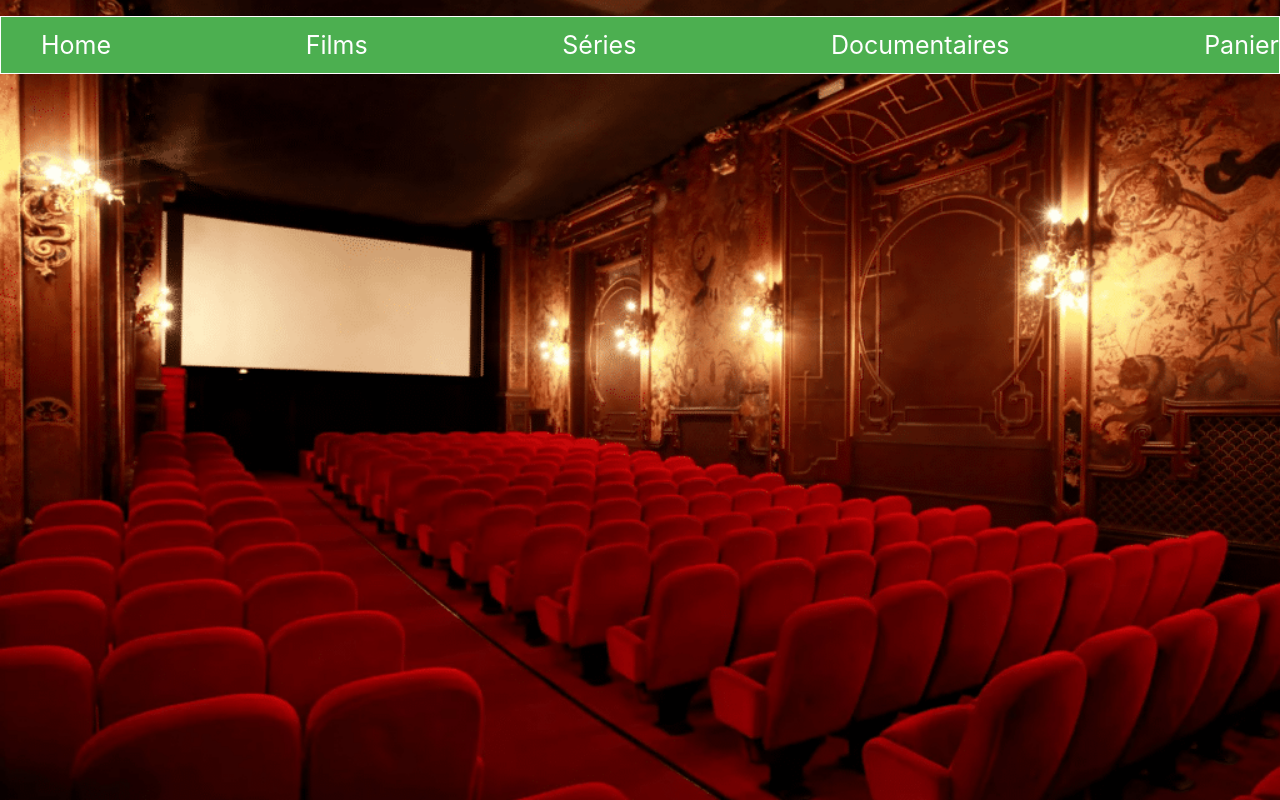
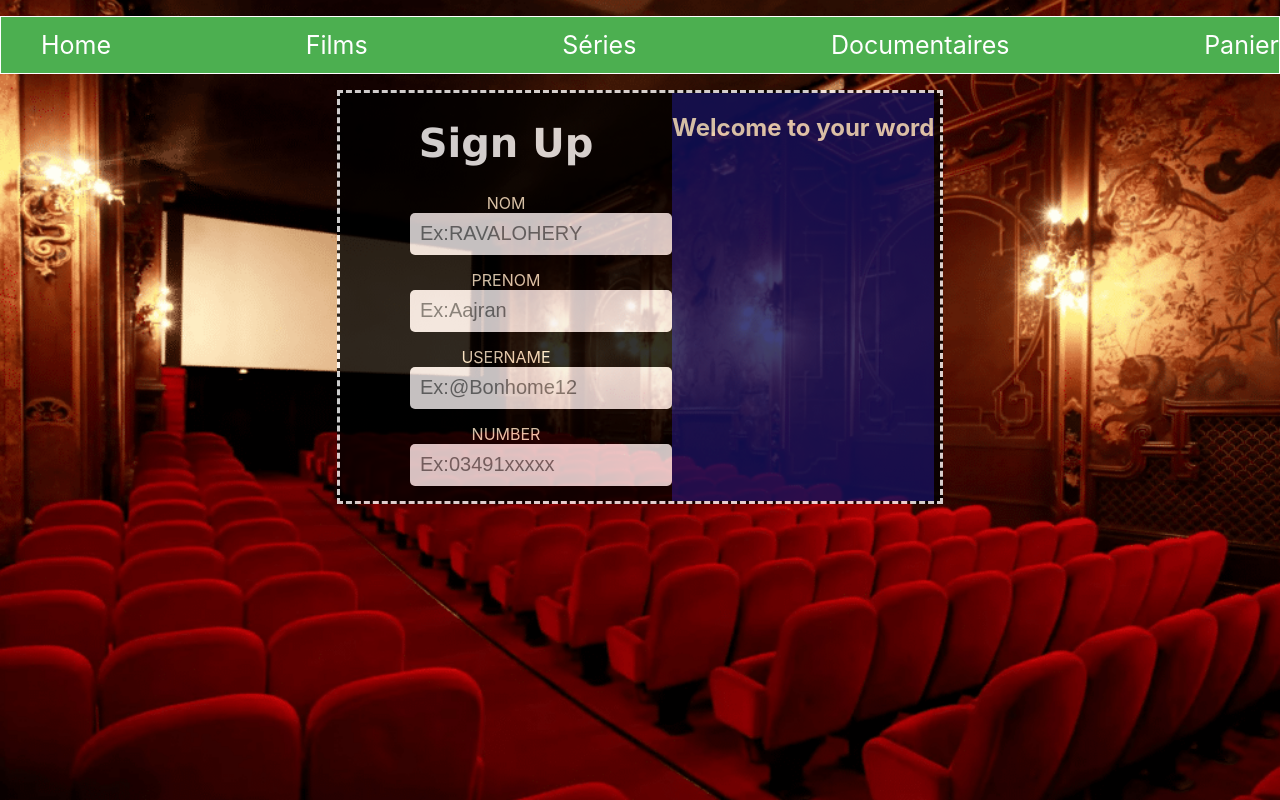
Before and after one commit to Henintsoanjara/first, a React (Create React App) app: page /COMPONENT/pages/Signin in a window 1280 px wide. Built offline with nearby package versions, Linux system fonts and the light colour scheme.

Commit message:
dernier commit

```diff
--- a/src/App.js
+++ b/src/App.js
@@ -3,6 +3,7 @@ import Home from './COMPONENT/pages/Home';
 import Menu from './Menu';
 import './CSS/App.css';
 import Login from './COMPONENT/pages/Login';
+import Signin from './COMPONENT/pages/Signin';
 function App() {
   return (
     <div>
@@ -10,6 +11,7 @@ function App() {
         <Routes>
            <Route path="/" element={<Home />} />
            <Route path='/COMPONENT/pages/Login' element={ <Login/>}/>
+           <Route path='/COMPONENT/pages/Signin' element={ <Signin/>}/>
         </Routes>
     </div>
   );
--- a/src/COMPONENT/pages/Home.js
+++ b/src/COMPONENT/pages/Home.js
@@ -7,7 +7,7 @@ export default function Home(){
             <div className="boutton">
                 <div>
                      <NavLink className="ok" id="con" to="/COMPONENT/pages/Login">Connexion</NavLink>
-                     <NavLink className="ok" id="ins">Inscription</NavLink>
+                     <NavLink className="ok" id="ins" to="/COMPONENT/pages/Signin">Inscription</NavLink>
                 </div>
             </div>
         </div>
--- /dev/null
+++ b/src/COMPONENT/pages/Signin.js
@@ -0,0 +1,23 @@
+export default function Signin(){
+    return(
+        <div className="signin">
+            <div className="divcontain">
+                <div>
+                    <h1>Sign Up</h1>
+                    <label htmlFor="anarana">NOM</label>
+                    <input type="text" className="anarana" id="anarana" placeholder="Ex:RAVALOHERY"/>
+                    <label htmlFor="fname">PRENOM</label>
+                    <input type="text" className="fname" id="fname" placeholder="Ex:Aajran"/>
+                    <label htmlFor="uname">USERNAME</label>
+                    <input type="text" className="uname" id="uname" placeholder="Ex:@Bonhome12"/>
+                    <label htmlFor="num">NUMBER</label>
+                    <input type="text" className="num" id="num" placeholder="Ex:03491xxxxx"/>
+                </div>
+                <div id="divcote">
+                        <h2>Welcome to your word</h2>
+                </div>
+            </div>
+
+        </div>
+    );
+}
--- /dev/null
+++ b/src/COMPONENT/pages/page/reception.js
@@ -0,0 +1,5 @@
+export default function Reception(){
+    return(
+        <div className="R"></div>
+    );
+}
--- a/src/CSS/App.css
+++ b/src/CSS/App.css
@@ -1,3 +1,4 @@
 @import './home.css';
 @import './menu.css';
 @import './login.css';
+@import './signin.css';
--- a/src/CSS/login.css
+++ b/src/CSS/login.css
@@ -10,7 +10,7 @@
     background-color: black;
     opacity: 0.8;
     max-width: 400px;
-    height: 400px;
+    height: 450px;
     border-radius: 10px;
     animation-name: moovedivcontainer;
     animation-duration:1s;
--- /dev/null
+++ b/src/CSS/signin.css
@@ -0,0 +1,17 @@
+label{
+    text-align: center;
+    display:block;
+}
+.divcontain{
+    margin: auto;
+    background-color: black;
+    opacity: 0.8;
+    max-width: 600px;
+    border: 3px dashed white;
+    display: flex;
+    color: blanchedalmond;
+}
+#divcote{
+    display: inline;
+    background-color: rgb(17, 17, 93);
+}
```
Also changed, not shown: src/COMPONENT/pages/page/Documentaires.js (added), src/COMPONENT/pages/page/films.js (added), src/COMPONENT/pages/page/series.js (added).
